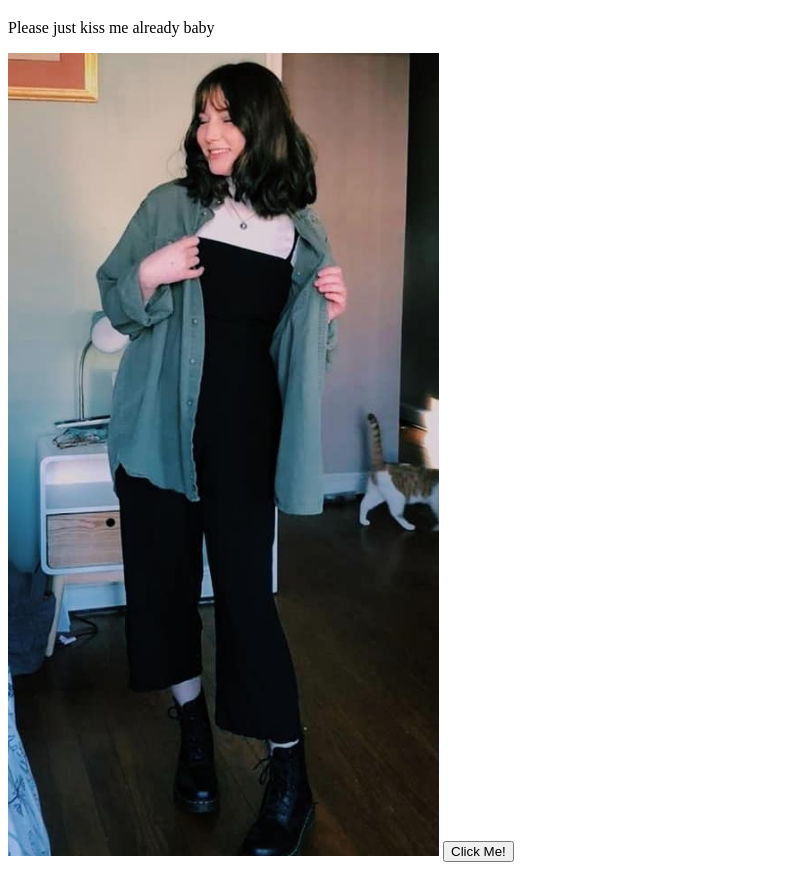
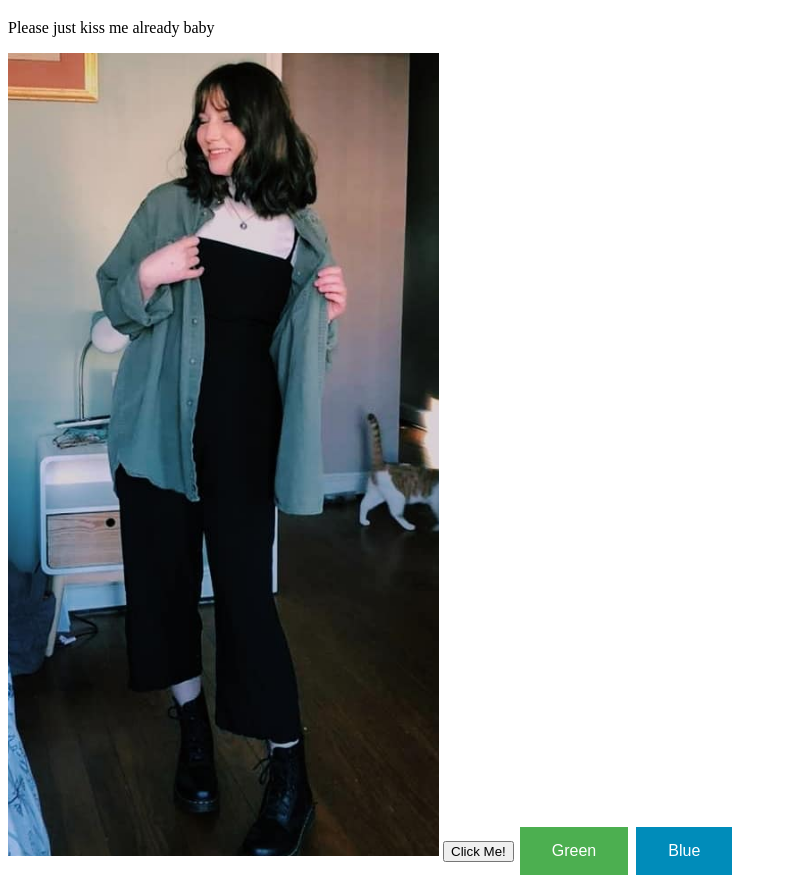
Before and after one commit to Mokolpop/ThisIsTheOne, a plain HTML site: page docs/index.html in a window 1280 px wide. Shown: the part 61-948 px from the top of the page, without its empty margins (0-787 px from the left). Drawn offline with Linux system fonts and the light colour scheme.

Commit message:
Update index.html

```diff
--- a/docs/index.html
+++ b/docs/index.html
@@ -21,5 +21,7 @@
 <p>Please just kiss me already baby</p>
 <img src="images\Sexy.PNG" alt="The love of my life">
 <button type="button">Click Me!</button>
+<button class="button button1">Green</button>
+<button class="button button2">Blue</button>
 </body>
 </html>
```
